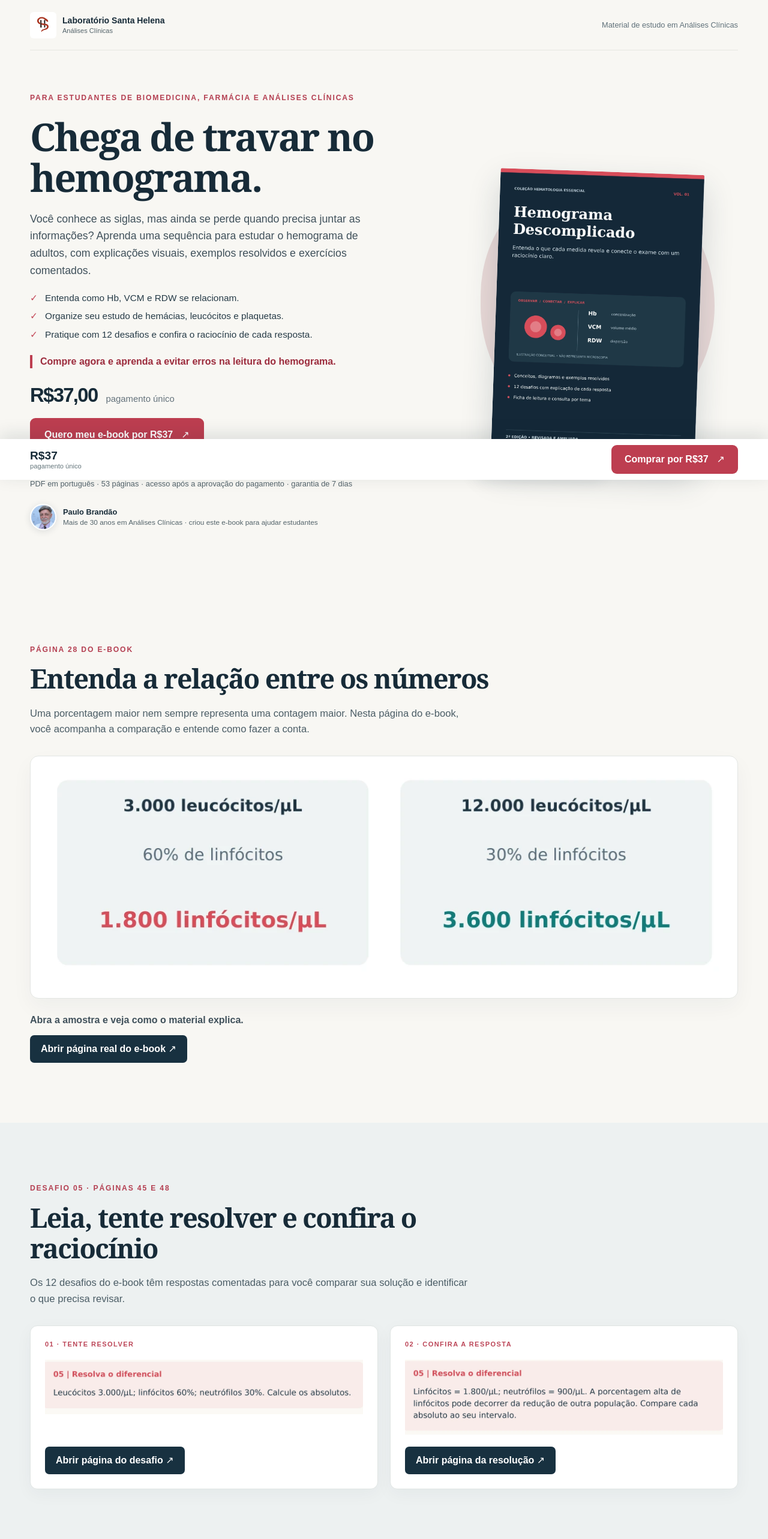
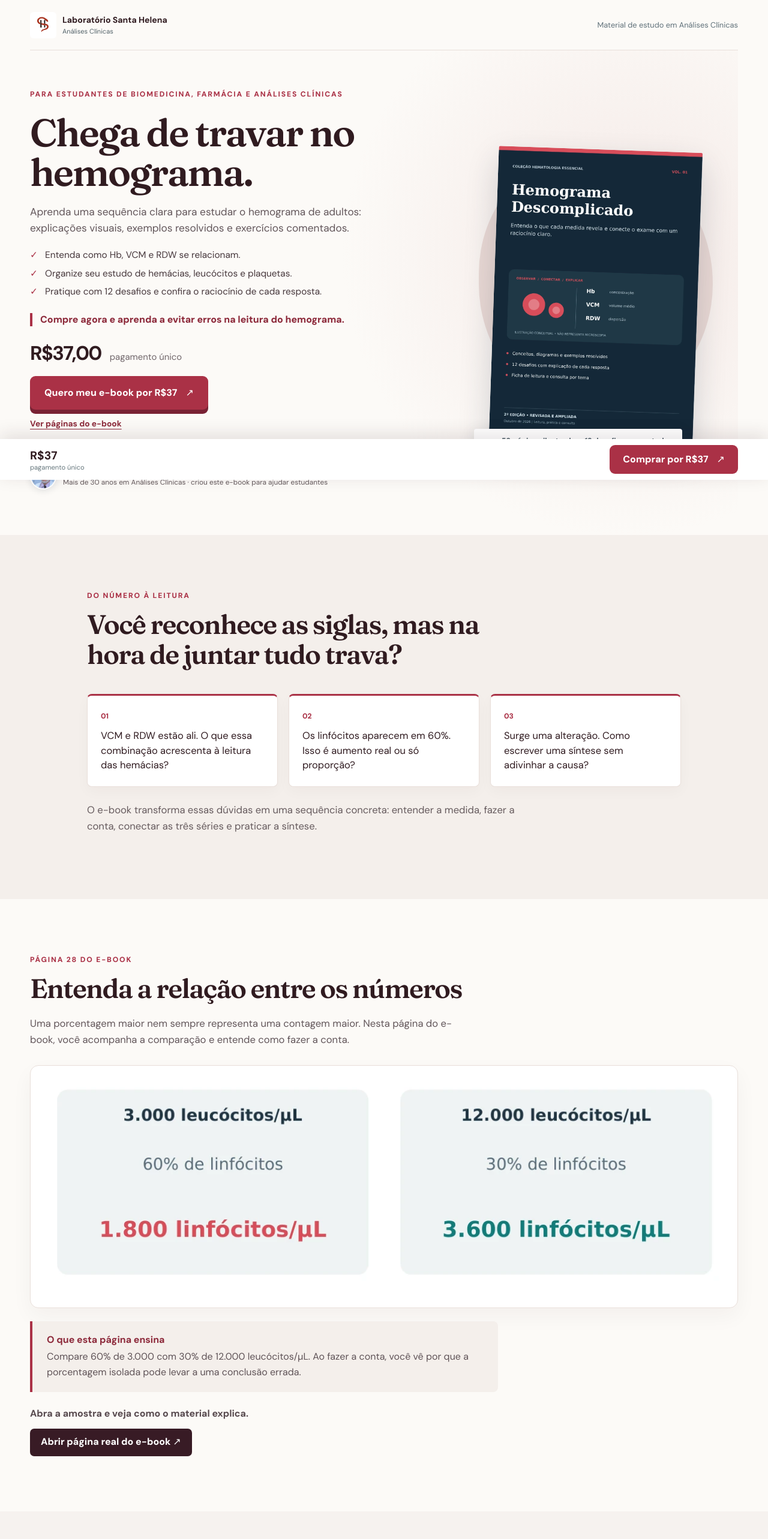
Before and after one commit to Sophia220510/pdflab2, a React (Vite) app: page / in a window 1280 px wide. Shown: the top 2566 px of the page at 60% size. Built offline with nearby package versions, Linux system fonts and the light colour scheme.

Commit message:
Refresh hemogram landing design and add reader reviews

```diff
--- a/index.html
+++ b/index.html
@@ -3,7 +3,7 @@
   <head>
     <meta charset="UTF-8" />
     <meta name="viewport" content="width=device-width, initial-scale=1.0" />
-    <meta name="theme-color" content="#f8f7f3" />
+    <meta name="theme-color" content="#fcfaf7" />
     <meta
       name="description"
       content="Pare de decorar siglas: veja como conectar os números do hemograma de adultos com diagramas, exemplos resolvidos e 12 desafios comentados. E-book PDF por R$37,00."
@@ -20,6 +20,12 @@
     <meta property="og:image" content="/images/capa.webp" />
     <meta name="twitter:card" content="summary_large_image" />
     <link rel="icon" type="image/svg+xml" href="/favicon.svg" />
+    <link rel="preconnect" href="https://fonts.googleapis.com" />
+    <link rel="preconnect" href="https://fonts.gstatic.com" crossorigin />
+    <link
+      href="https://fonts.googleapis.com/css2?family=DM+Sans:wght@400;500;600;700;800&family=Fraunces:opsz,wght@9..144,600;9..144,700&display=swap"
+      rel="stylesheet"
+    />
     <title>Hemograma Descomplicado | E-book para estudar e revisar</title>
     <!-- Meta Pixel Code -->
     <script>
--- a/scripts/smoke.mjs
+++ b/scripts/smoke.mjs
@@ -58,8 +58,10 @@ try {
       const sectionOrder = await page.locator("main > section").evaluateAll((sections) =>
         sections.map((section) => section.classList[0]),
       );
-      if (sectionOrder.join(",") !== "hero,comparison-demo,exercise-demo,difficulty,proof,offer,faq")
+      if (sectionOrder.join(",") !== "hero,difficulty,comparison-demo,exercise-demo,proof,reviews,offer,faq")
         throw new Error(`Ordem das seções incorreta: ${sectionOrder.join(",")}`);
+      if ((await page.locator(".review-card").count()) !== 2)
+        throw new Error("Depoimentos de leitores convidados ausentes");
       const cta = page.locator(".hero .buy-button");
       const box = await cta.boundingBox();
       if (!box || box.y + box.height > 844)
--- a/src/App.tsx
+++ b/src/App.tsx
@@ -222,10 +222,8 @@ export function App() {
             </p>
             <h1 id="hero-title">Chega de travar no hemograma.</h1>
             <p className="hero-subtitle">
-              Você conhece as siglas, mas ainda se perde quando precisa juntar
-              as informações? Aprenda uma sequência para estudar o hemograma de
-              adultos, com explicações visuais, exemplos resolvidos e
-              exercícios comentados.
+              Aprenda uma sequência clara para estudar o hemograma de adultos:
+              explicações visuais, exemplos resolvidos e exercícios comentados.
             </p>
             <ul className="hero-benefits">
               <li>Entenda como Hb, VCM e RDW se relacionam.</li>
@@ -236,9 +234,18 @@ export function App() {
               Compre agora e aprenda a evitar erros na leitura do hemograma.
             </p>
             <div className="hero-purchase">
-              <p className="price">
-                <strong>{site.price}</strong> <span>pagamento único</span>
-              </p>
+              <div className="purchase-summary">
+                <img
+                  className="hero-mobile-cover"
+                  src="/images/capa.webp"
+                  alt="Capa do e-book Hemograma Descomplicado"
+                  width="1044"
+                  height="1500"
+                />
+                <p className="price">
+                  <strong>{site.price}</strong> <span>pagamento único</span>
+                </p>
+              </div>
               <BuyButton position="hero" />
               <a className="preview-jump" href="#previews">
                 Ver páginas do e-book
@@ -279,8 +286,48 @@ export function App() {
             />
             <div className="visual-caption">
               <span className="caption-bar" />
-              Amostra do material real
+              53 páginas ilustradas · 12 desafios comentados
             </div>
+          </div>
+        </section>
+
+        <section
+          className="difficulty section-pad"
+          aria-labelledby="difficulty-title"
+        >
+          <div className="shell narrow">
+            <p className="section-kicker">Do número à leitura</p>
+            <h2 id="difficulty-title">
+              Você reconhece as siglas, mas na hora de juntar tudo trava?
+            </h2>
+            <div className="difficulty-grid">
+              <div>
+                <span>01</span>
+                <p>
+                  VCM e RDW estão ali. O que essa combinação acrescenta à
+                  leitura das hemácias?
+                </p>
+              </div>
+              <div>
+                <span>02</span>
+                <p>
+                  Os linfócitos aparecem em 60%. Isso é aumento real ou só
+                  proporção?
+                </p>
+              </div>
+              <div>
+                <span>03</span>
+                <p>
+                  Surge uma alteração. Como escrever uma síntese sem adivinhar a
+                  causa?
+                </p>
+              </div>
+            </div>
+            <p className="section-summary">
+              O e-book transforma essas dúvidas em uma sequência concreta:
+              entender a medida, fazer a conta, conectar as três séries e
+              praticar a síntese.
+            </p>
           </div>
         </section>
 
@@ -313,6 +360,14 @@ export function App() {
               height="360"
               loading="lazy"
             />
+          </div>
+          <div className="sample-explainer">
+            <strong>O que esta página ensina</strong>
+            <p>
+              Compare 60% de 3.000 com 30% de 12.000 leucócitos/µL. Ao fazer a
+              conta, você vê por que a porcentagem isolada pode levar a uma
+              conclusão errada.
+            </p>
           </div>
           <p className="demo-prompt">Abra a amostra e veja como o material explica.</p>
           <button
@@ -388,45 +443,9 @@ export function App() {
                 </button>
               </article>
             </div>
-          </div>
-        </section>
-
-        <section
-          className="difficulty section-pad"
-          aria-labelledby="difficulty-title"
-        >
-          <div className="shell narrow">
-            <p className="section-kicker">Do número à leitura</p>
-            <h2 id="difficulty-title">
-              Você reconhece as siglas, mas na hora de juntar tudo trava?
-            </h2>
-            <div className="difficulty-grid">
-              <div>
-                <span>01</span>
-                <p>
-                  VCM e RDW estão ali. O que essa combinação acrescenta à
-                  leitura das hemácias?
-                </p>
-              </div>
-              <div>
-                <span>02</span>
-                <p>
-                  Os linfócitos aparecem em 60%. Isso é aumento real ou só
-                  proporção?
-                </p>
-              </div>
-              <div>
-                <span>03</span>
-                <p>
-                  Surge uma alteração. Como escrever uma síntese sem adivinhar a
-                  causa?
-                </p>
-              </div>
-            </div>
-            <p className="section-summary">
-              O e-book transforma essas dúvidas em uma sequência concreta:
-              entender a medida, fazer a conta, conectar as três séries e
-              praticar a síntese.
+            <p className="exercise-how-to">
+              Como usar no estudo: faça a conta antes de abrir a resposta;
+              depois, compare cada etapa com a resolução comentada.
             </p>
           </div>
         </section>
@@ -434,7 +453,8 @@ export function App() {
         <section className="proof section-pad" aria-labelledby="proof-title">
           <div className="shell proof-layout">
             <div>
-              <h2 id="proof-title">Estude com uma sequência clara</h2>
+              <p className="section-kicker">Quem está por trás do material</p>
+              <h2 id="proof-title">Experiência de laboratório a serviço do seu estudo</h2>
               <p>
                 Paulo Brandão tem mais de 30 anos de experiência em Análises
                 Clínicas.
@@ -448,6 +468,14 @@ export function App() {
                 Depois, você pratica com 12 desafios comentados e compara seu
                 raciocínio com as explicações do material.
               </p>
+              <div className="proof-links">
+                <a href="https://laboratoriosantahelena.vercel.app/paulo-brandao" target="_blank" rel="noopener noreferrer">
+                  Conheça a trajetória de Paulo ↗
+                </a>
+                <a href="https://laboratoriosantahelena.vercel.app/" target="_blank" rel="noopener noreferrer">
+                  Conheça o Laboratório Santa Helena ↗
+                </a>
+              </div>
               <BuyButton position="after_proof" />
             </div>
             <div className="proof-portrait">
@@ -463,6 +491,30 @@ export function App() {
                   <strong>Paulo Brandão</strong>
                   <span>Mais de 30 anos em Análises Clínicas. Criou este material para ajudar estudantes.</span>
                 </figcaption>
+              </figure>
+            </div>
+          </div>
+        </section>
+
+        <section className="reviews section-pad" aria-labelledby="reviews-title">
+          <div className="shell">
+            <p className="section-kicker">Opiniões de leitores convidados</p>
+            <h2 id="reviews-title">Relatos de quem leu e testou o material</h2>
+            <div className="reviews-grid">
+              <figure className="review-card">
+                <blockquote>
+                  Amei o guia! É muito prático e fácil de entender. Facilitou
+                  minha vida!
+                </blockquote>
+                <figcaption>Pessoa convidada a testar o e-book</figcaption>
+              </figure>
+              <figure className="review-card">
+                <blockquote>
+                  O professor me recomendou, e eu achei muito bom. É só um PDF,
+                  mas acho que é o PDF mais útil que já usei. Nunca vi um conteúdo
+                  parecido na internet.
+                </blockquote>
+                <figcaption>Pessoa convidada a testar o e-book</figcaption>
               </figure>
             </div>
           </div>
--- a/src/styles.css
+++ b/src/styles.css
@@ -1,7 +1,12 @@
 :root {
-  font-family: Arial, Helvetica, sans-serif;
-  color: #172b38;
-  background: #f8f7f3;
+  --ink: #301b20;
+  --wine: #381b25;
+  --accent: #aa3146;
+  --paper: #fcfaf7;
+  --surface: #f4efeb;
+  font-family: "DM Sans", Arial, sans-serif;
+  color: var(--ink);
+  background: var(--paper);
   font-synthesis: none;
   text-rendering: optimizeLegibility;
   -webkit-font-smoothing: antialiased;
@@ -45,17 +50,17 @@ h3 {
 }
 h1,
 h2 {
-  font-family: Georgia, "Times New Roman", serif;
-  font-weight: 700;
+  font-family: Fraunces, Georgia, serif;
+  font-weight: 600;
 }
 h1 {
-  font-size: clamp(2.5rem, 5vw, 4.85rem);
-  line-height: 1.07;
+  font-size: clamp(2.5rem, 5vw, 4.6rem);
+  line-height: 1.03;
   margin-bottom: 20px;
 }
 h2 {
-  font-size: clamp(2rem, 3.5vw, 3.3rem);
-  line-height: 1.14;
+  font-size: clamp(2rem, 3.5vw, 3.45rem);
+  line-height: 1.1;
   margin-bottom: 20px;
 }
 h3 {
@@ -82,7 +87,7 @@ ul {
   max-width: 990px;
 }
 .section-pad {
-  padding: 100px 0;
+  padding: 92px 0;
 }
 .section-kicker,
 .eyebrow {
@@ -90,7 +95,7 @@ ul {
   font-weight: 800;
   letter-spacing: 0.15em;
   text-transform: uppercase;
-  color: #b43f51;
+  color: var(--accent);
 }
 .site-header {
   min-height: 84px;
@@ -98,7 +103,8 @@ ul {
   align-items: center;
   justify-content: space-between;
   gap: 24px;
-  border-bottom: 1px solid #e6e6e1;
+  border-bottom: 1px solid #e8dfda;
+  background: var(--paper);
 }
 .brand-lockup {
   display: flex;
@@ -136,9 +142,10 @@ ul {
   display: grid;
   grid-template-columns: minmax(0, 1.15fr) minmax(300px, 0.85fr);
   align-items: center;
-  gap: 80px;
+  gap: 64px;
   min-height: 690px;
-  padding-block: 70px 90px;
+  padding-block: 64px 76px;
+  background: radial-gradient(circle at 84% 42%, #f4e9e6 0, transparent 43%);
 }
 .hero-copy {
   max-width: 655px;
@@ -147,8 +154,8 @@ ul {
   margin-bottom: 20px;
 }
 .hero-subtitle {
-  font-size: 1.11rem;
-  color: #40515b;
+  font-size: 1.08rem;
+  color: #62565a;
   max-width: 580px;
   margin-bottom: 20px;
 }
@@ -156,7 +163,7 @@ ul {
   display: grid;
   gap: 9px;
   margin-bottom: 24px;
-  color: #263b47;
+  color: #46373c;
   font-size: 0.96rem;
 }
 .hero-benefits li {
@@ -168,14 +175,14 @@ ul {
   content: "✓";
   position: absolute;
   left: 0;
-  color: #c34857;
+  color: var(--accent);
   font-weight: 900;
 }
 .hero-callout {
   margin: 0 0 18px;
   padding-left: 13px;
-  border-left: 4px solid #bd3e50;
-  color: #9c2c3d;
+  border-left: 4px solid var(--accent);
+  color: #8d2a3b;
   font-weight: 800;
   line-height: 1.35;
 }
@@ -185,20 +192,23 @@ ul {
   align-items: baseline;
   margin-bottom: 12px;
 }
+.hero-mobile-cover {
+  display: none;
+}
 .price strong {
   font-size: 2.05rem;
   letter-spacing: -0.05em;
 }
 .price span {
   font-size: 0.93rem;
-  color: #64727b;
+  color: #70666a;
 }
 .buy-button {
   min-height: 56px;
   padding: 15px 24px;
   border: 0;
   border-radius: 9px;
-  background: #bd3e50;
+  background: var(--accent);
   color: #fff;
   display: inline-flex;
   align-items: center;
@@ -207,16 +217,16 @@ ul {
   text-decoration: none;
   font-weight: 800;
   line-height: 1.25;
-  box-shadow: 0 7px 0 #8f2d3b;
+  box-shadow: 0 7px 0 #792234;
   transition:
     transform 0.15s,
     box-shadow 0.15s,
     background 0.15s;
 }
 .buy-button:hover:not(:disabled) {
-  background: #9c2c3d;
+  background: #8b293b;
   transform: translateY(2px);
-  box-shadow: 0 5px 0 #762331;
+  box-shadow: 0 5px 0 #66202d;
 }
 .buy-button:disabled {
   opacity: 0.55;
@@ -232,7 +242,7 @@ ul {
   display: block;
   width: fit-content;
   margin-top: 14px;
-  color: #9c2c3d;
+  color: #8d2a3b;
   font-size: 0.86rem;
   font-weight: 700;
   text-decoration: underline;
@@ -266,7 +276,7 @@ ul {
   position: absolute;
   inset: 5% 0 10%;
   border-radius: 48% 52% 50% 50%;
-  background: #e9d9d7;
+  background: #e9d8d4;
 }
 .visual-caption {
   position: absolute;
@@ -289,7 +299,7 @@ ul {
   margin-right: 8px;
 }
 .difficulty {
-  background: #edf1f1;
+  background: var(--surface);
 }
 .difficulty h2 {
   max-width: 720px;
@@ -297,16 +307,20 @@ ul {
 .difficulty-grid {
   display: grid;
   grid-template-columns: repeat(3, 1fr);
-  gap: 28px;
+  gap: 18px;
   margin: 42px 0 25px;
 }
 .difficulty-grid > div {
-  border-top: 2px solid #c24a59;
-  padding-top: 18px;
+  border: 1px solid #e9dfda;
+  border-top: 3px solid var(--accent);
+  border-radius: 8px;
+  padding: 22px;
+  background: #fff;
+  box-shadow: 0 8px 22px #301b2008;
 }
 .difficulty-grid span {
   font-size: 0.76rem;
-  color: #b43f51;
+  color: var(--accent);
   font-weight: 800;
 }
 .difficulty-grid p {
@@ -316,7 +330,7 @@ ul {
 }
 .section-summary {
   max-width: 730px;
-  color: #4c5f69;
+  color: #665b5e;
   font-size: 1.04rem;
 }
 .demo-heading {
@@ -326,7 +340,7 @@ ul {
 .demo-heading p:not(.section-kicker) {
   max-width: 730px;
   margin-bottom: 0;
-  color: #4b5d66;
+  color: #62565a;
   font-size: 1.04rem;
 }
 .comparison-grid {
@@ -335,17 +349,34 @@ ul {
   gap: 20px;
   padding: 20px;
   background: #fff;
-  border: 1px solid #e3e6e3;
+  border: 1px solid #e9dfda;
   border-radius: 14px;
-  box-shadow: 0 14px 35px #1a34450b;
+  box-shadow: 0 14px 35px #301b200b;
 }
 .comparison-grid img {
   width: 100%;
   border-radius: 8px;
 }
+.sample-explainer {
+  max-width: 780px;
+  margin-top: 22px;
+  padding: 20px 24px;
+  border-left: 4px solid var(--accent);
+  background: var(--surface);
+  border-radius: 0 8px 8px 0;
+}
+.sample-explainer strong {
+  display: block;
+  margin-bottom: 5px;
+  color: #8d2a3b;
+}
+.sample-explainer p {
+  margin: 0;
+  color: #5f5357;
+}
 .demo-prompt {
   margin: 23px 0 12px;
-  color: #40515b;
+  color: #57494e;
   font-weight: 700;
 }
 .sample-button {
@@ -353,16 +384,16 @@ ul {
   padding: 10px 18px;
   border: 0;
   border-radius: 7px;
-  background: #183140;
+  background: var(--wine);
   color: #fff;
   font-weight: 800;
   line-height: 1.3;
 }
 .sample-button:hover {
-  background: #285164;
+  background: #5d2a39;
 }
 .exercise-demo {
-  background: #edf1f1;
+  background: #f6f2ef;
 }
 .exercise-grid {
   display: grid;
@@ -376,9 +407,9 @@ ul {
   min-width: 0;
   padding: 24px;
   background: #fff;
-  border: 1px solid #e0e5e3;
+  border: 1px solid #e9dfda;
   border-radius: 12px;
-  box-shadow: 0 8px 28px #1a34450b;
+  box-shadow: 0 8px 28px #301b200b;
 }
 .exercise-card img {
   width: 100%;
@@ -391,15 +422,21 @@ ul {
 .exercise-transcript {
   display: none;
 }
+.exercise-how-to {
+  margin: 24px 0 0;
+  max-width: 820px;
+  color: #62565a;
+  font-weight: 600;
+}
 .page-number {
   font-size: 0.69rem;
   letter-spacing: 0.13em;
-  color: #bc4658;
+  color: var(--accent);
   font-weight: 800;
 }
 .proof {
-  background: #183140;
-  color: #fff;
+  background: var(--paper);
+  color: var(--ink);
 }
 .proof-layout {
   display: grid;
@@ -412,21 +449,77 @@ ul {
 }
 .proof p:not(.section-kicker) {
   max-width: 660px;
-  color: #d0dcdf;
+  color: #62565a;
+}
+.proof-links {
+  display: flex;
+  flex-wrap: wrap;
+  gap: 12px 24px;
+  margin: 20px 0 10px;
+}
+.proof-links a {
+  color: #8d2a3b;
+  font-size: 0.85rem;
+  font-weight: 700;
+  text-underline-offset: 4px;
+}
+.proof-links a:hover {
+  text-decoration: underline;
 }
 .proof .buy-button {
   margin-top: 14px;
+}
+.reviews {
+  background: var(--wine);
+  color: #fff;
+}
+.reviews .section-kicker {
+  color: #f0a7b3;
+}
+.reviews h2 {
+  max-width: 750px;
+}
+.reviews-grid {
+  display: grid;
+  grid-template-columns: repeat(2, minmax(0, 1fr));
+  gap: 20px;
+  margin-top: 34px;
+}
+.review-card {
+  margin: 0;
+  padding: 28px 30px;
+  border: 1px solid #ffffff38;
+  border-radius: 10px;
+  background: #ffffff0d;
+}
+.review-card:before {
+  content: "“";
+  display: block;
+  height: 34px;
+  color: #ef9dad;
+  font: 3rem/1 Fraunces, Georgia, serif;
+}
+.review-card blockquote {
+  margin: 0;
+  font-size: 1.05rem;
+  line-height: 1.55;
+}
+.review-card figcaption {
+  margin-top: 22px;
+  color: #e1cbd0;
+  font-size: 0.78rem;
 }
 .offer-card {
   display: grid;
   grid-template-columns: 300px 1fr;
   gap: 70px;
-  background: #fff;
-  border: 1px solid #e3e5e1;
+  background: var(--wine);
+  color: #fff;
+  border: 1px solid #e9dfda;
   border-radius: 16px;
   padding: 55px 70px;
   align-items: center;
-  box-shadow: 0 18px 45px #1a34450c;
+  box-shadow: 0 18px 45px #301b2020;
 }
 .offer-cover img {
   box-shadow: 0 15px 35px #172b3830;
@@ -434,8 +527,14 @@ ul {
 .offer-content h2 {
   margin-bottom: 13px;
 }
+.offer .section-kicker {
+  color: #f0a7b3;
+}
+.offer .microcopy {
+  color: #e2ccd2;
+}
 .offer-intro {
-  color: #4e606a;
+  color: #eee2e5;
 }
 .offer-list {
   display: grid;
@@ -451,7 +550,7 @@ ul {
   content: "✓";
   position: absolute;
   left: 0;
-  color: #b83b4c;
+  color: #f0a7b3;
   font-weight: 900;
 }
 .offer-price {
@@ -465,25 +564,25 @@ ul {
 }
 .offer-price span {
   font-size: 0.9rem;
-  color: #6e7a80;
+  color: #e2ccd2;
 }
 .guarantee-note {
   margin: 19px 0 0;
-  color: #36535a;
+  color: #f3e9eb;
   font-size: 0.9rem;
   line-height: 1.5;
 }
 .faq {
-  background: #f0f1ed;
+  background: var(--surface);
 }
 .faq h2 {
   margin-bottom: 35px;
 }
 .faq-list {
-  border-top: 1px solid #cbd4d2;
+  border-top: 1px solid #d8cfca;
 }
 .faq details {
-  border-bottom: 1px solid #cbd4d2;
+  border-bottom: 1px solid #d8cfca;
 }
 .faq summary {
   list-style: none;
@@ -501,7 +600,7 @@ ul {
 }
 .faq summary span {
   font-size: 1.5rem;
-  color: #b83b4c;
+  color: var(--accent);
   line-height: 1;
 }
 .faq details[open] summary span {
@@ -509,17 +608,17 @@ ul {
 }
 .faq details p {
   margin: 0 0 22px;
-  color: #495c66;
+  color: #655a5d;
   max-width: 750px;
 }
 .education-note {
   font-size: 0.83rem;
-  color: #697a7d;
+  color: #71676a;
   margin: 28px 0 0;
 }
 .site-footer {
-  background: #172c39;
-  color: #e6ecec;
+  background: #2a151b;
+  color: #f2e9eb;
   padding: 42px 0 50px;
 }
 .footer-inner {
@@ -528,13 +627,13 @@ ul {
   gap: 35px;
 }
 .site-footer strong {
-  font-family: Georgia, serif;
+  font-family: Fraunces, Georgia, serif;
   font-size: 1.2rem;
 }
 .site-footer p {
   font-size: 0.81rem;
   margin: 8px 0 0;
-  color: #bac9ce;
+  color: #ddcbd0;
 }
 .site-footer a {
   text-decoration: underline;
@@ -546,7 +645,7 @@ ul {
   right: 0;
   z-index: 10;
   background: #fff;
-  box-shadow: 0 -7px 30px #10263220;
+  box-shadow: 0 -7px 30px #301b2020;
   padding: 10px 0 calc(10px + env(safe-area-inset-bottom));
 }
 .sticky-inner {
@@ -575,7 +674,7 @@ ul {
 .modal-backdrop {
   position: fixed;
   inset: 0;
-  background: #091c25d9;
+  background: #221218d9;
   z-index: 20;
   display: flex;
   align-items: center;
@@ -586,7 +685,7 @@ ul {
   width: min(100%, 900px);
   max-height: calc(100dvh - 32px);
   overflow: auto;
-  background: #f8f7f3;
+  background: var(--paper);
   border-radius: 10px;
   overscroll-behavior: contain;
   box-shadow: 0 15px 70px #0007;
@@ -607,7 +706,7 @@ ul {
 }
 .modal-toolbar button {
   border: 0;
-  background: #172b38;
+  background: var(--wine);
   color: white;
   padding: 9px 13px;
   border-radius: 5px;
@@ -676,13 +775,14 @@ ul {
     margin: 28px 0;
   }
   .difficulty-grid > div {
-    padding-top: 12px;
+    padding: 18px;
   }
   .difficulty-grid p {
     margin: 6px 0 0;
   }
   .comparison-grid,
-  .exercise-grid {
+  .exercise-grid,
+  .reviews-grid {
     grid-template-columns: 1fr;
   }
   .comparison-grid {
@@ -699,12 +799,12 @@ ul {
   .exercise-transcript {
     display: block;
     padding: 18px;
-    background: #faeaea;
+    background: #f9eeec;
     border-radius: 8px;
-    color: #263b47;
+    color: var(--ink);
   }
   .exercise-transcript strong {
-    color: #b43f51;
+    color: var(--accent);
   }
   .exercise-transcript p {
     margin: 10px 0 0;
@@ -727,6 +827,9 @@ ul {
   .footer-inner > div + div {
     margin-top: 26px;
   }
+  .review-card {
+    padding: 23px;
+  }
 }
 @media (max-width: 430px) {
   .shell {
@@ -740,7 +843,7 @@ ul {
   }
   .hero {
     padding-top: 29px;
-    padding-bottom: 48px;
+    padding-bottom: 42px;
   }
   .hero .eyebrow {
     margin-bottom: 13px;
@@ -757,11 +860,31 @@ ul {
   }
   .hero-benefits {
     gap: 6px;
-    margin-bottom: 18px;
+    margin-bottom: 15px;
     font-size: 0.89rem;
   }
+  .hero-callout {
+    margin-bottom: 13px;
+    font-size: 0.94rem;
+  }
+  .purchase-summary {
+    display: flex;
+    align-items: center;
+    gap: 14px;
+    margin-bottom: 12px;
+  }
+  .hero-mobile-cover {
+    display: block;
+    width: 66px;
+    height: 94px;
+    flex: none;
+    object-fit: cover;
+    box-shadow: 0 8px 20px #301b2026;
+  }
   .price {
-    margin-bottom: 12px;
+    display: grid;
+    gap: 0;
+    margin-bottom: 0;
   }
   .price strong {
     font-size: 1.75rem;
@@ -852,14 +975,14 @@ ul {
 }
 .proof-portrait img {
   width: 100%;
-  height: 260px;
+  height: 330px;
   object-fit: cover;
   object-position: center 28%;
   border-radius: 10px 10px 0 0;
 }
 .proof-portrait figcaption {
   background: #fff;
-  color: #172b38;
+  color: var(--ink);
   border-radius: 0 0 10px 10px;
   padding: 12px;
   display: grid;
@@ -888,5 +1011,9 @@ ul {
 .hero-authority small,
 .offer-price span,
 .education-note {
-  color: #53636a;
+  color: #645a5d;
 }
+.offer .microcopy,
+.offer-price span {
+  color: #e2ccd2;
+}
```
Also changed, not shown: 1 other file (tests, documents, lock files or other folders).
